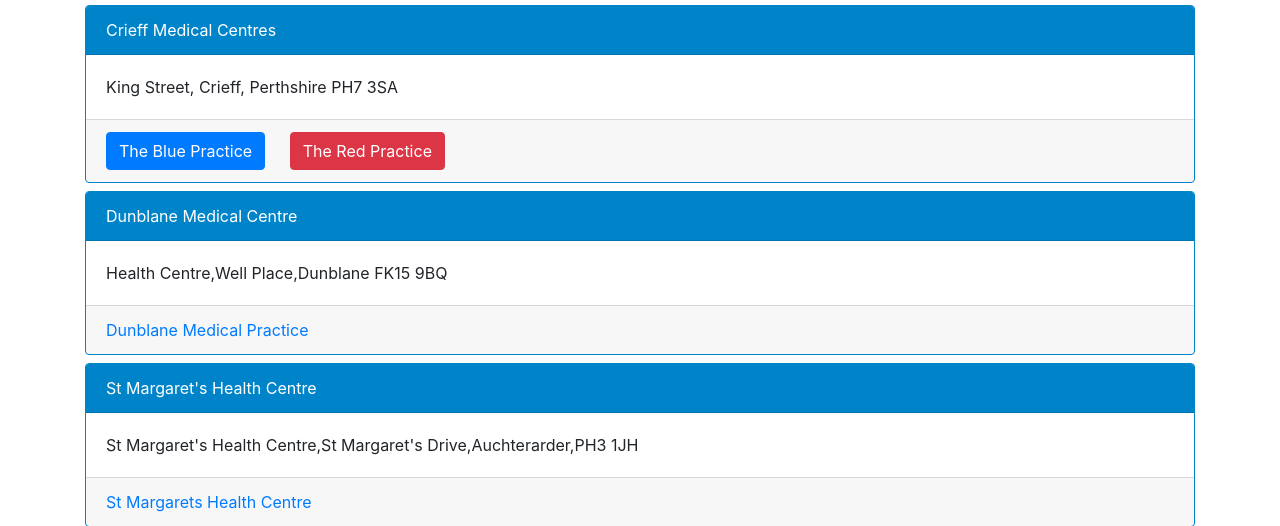
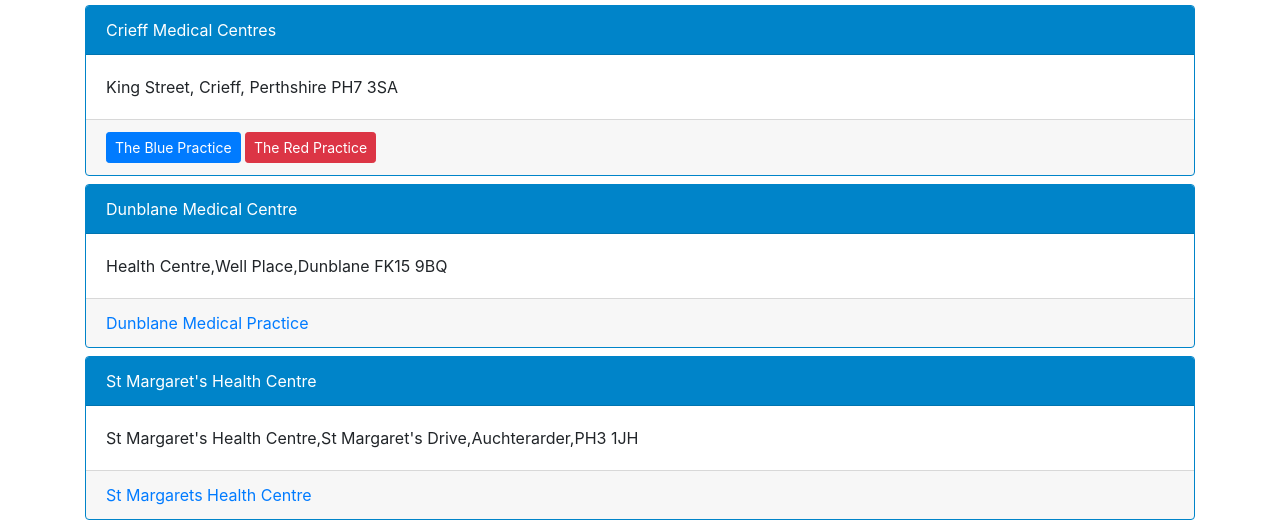
Before and after one commit to Riemann235/ADT, a plain HTML site: page WebContent/organisations.html in a window 1280 px wide. Shown: the part 199-725 px from the top of the page. Drawn offline with nearby package versions, Linux system fonts and the light colour scheme.

Commit message:
change to buittons in organisations

```diff
--- a/WebContent/organisations.html
+++ b/WebContent/organisations.html
@@ -77,8 +77,8 @@
 				King Street, Crieff, Perthshire PH7 3SA
 			</div>
 			<div class="card-footer">
-				<a class="card-link btn btn-primary" href="https://www.bluepracticemedicalcentrecrieff.co.uk/Home" target="_blank">The Blue Practice</a>
-				<a class="card-link btn btn-danger" href="https://www.themedicalcentreredpractice.co.uk/" target="_blank">The Red Practice</a>
+				<a class="btn btn-primary btn-sm" href="https://www.bluepracticemedicalcentrecrieff.co.uk/Home" target="_blank">The Blue Practice</a>
+				<a class="btn btn-danger btn-sm" href="https://www.themedicalcentreredpractice.co.uk/" target="_blank">The Red Practice</a>
 			</div>
 		</div>
 		<div class="card mb-2 card-border">
```
